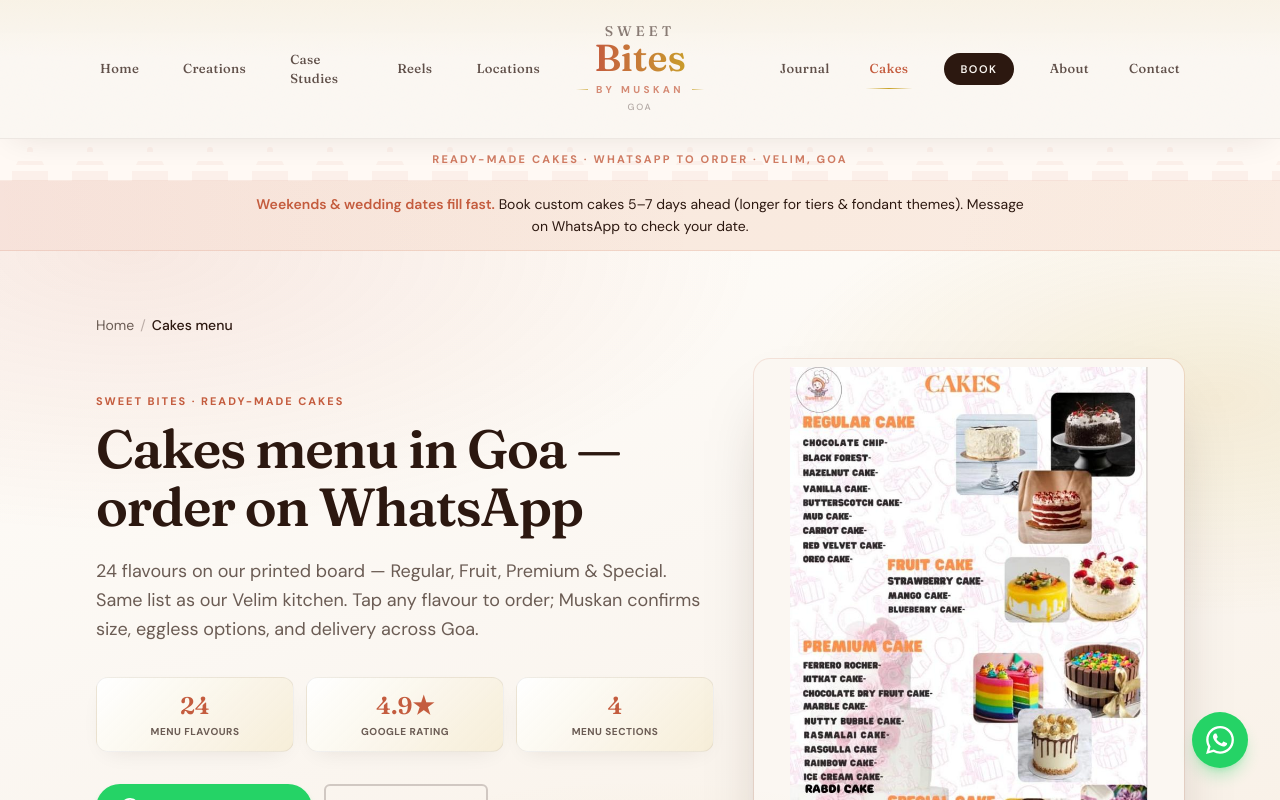
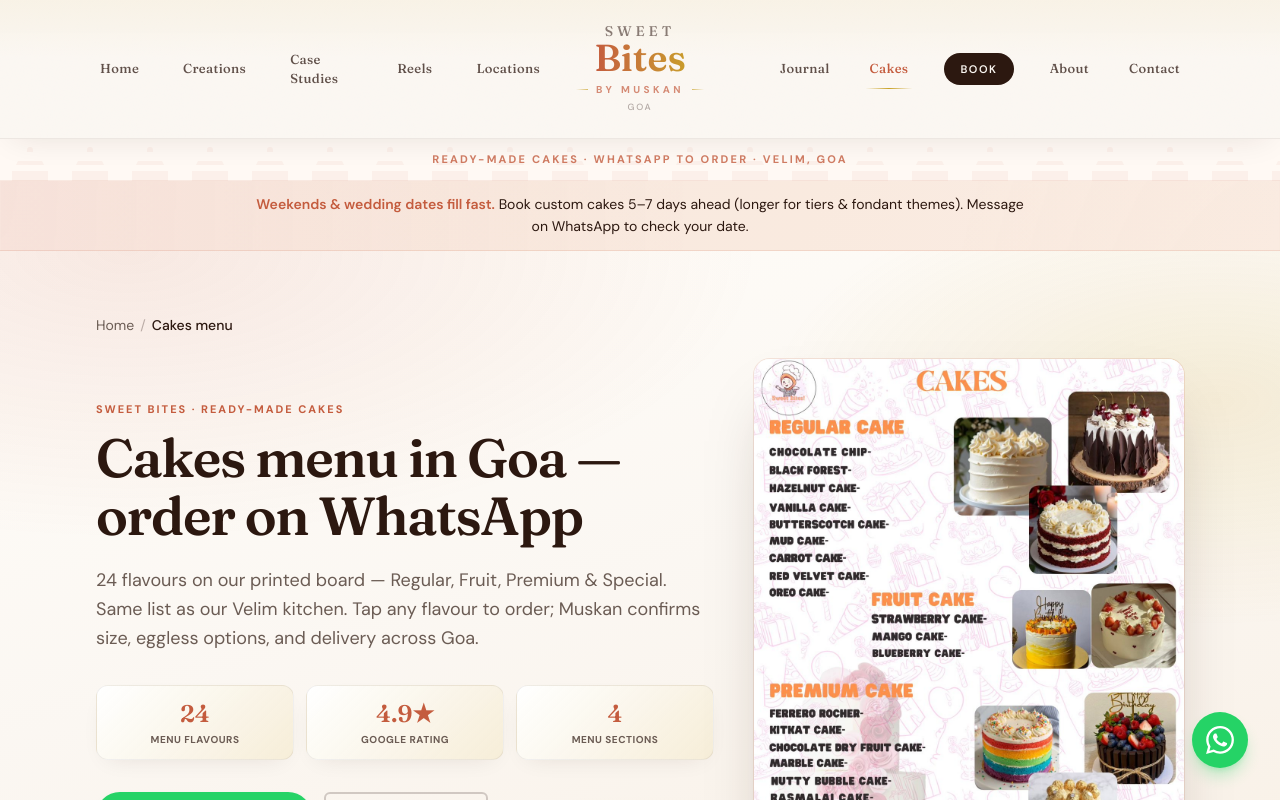
Before and after one commit to sweetbitesgoa-lgtm/sweetbites, a Next.js app: page /cakes-menu in a window 1280 px wide. Shown: the top 800 px of the page. Built offline with nearby package versions, Linux system fonts and the light colour scheme.

Commit message:
Fix cakes page hero with new menu image asset.
Adds cakes-menu-hero.jpeg (higher-res flyer) so the hero URL changes and deploy/CDN serves the updated file instead of the old board JPEG.

Co-authored-by: Cursor <cursoragent@cursor.com>

```diff
--- a/src/components/menu/CakesMenuEnrichedSections.tsx
+++ b/src/components/menu/CakesMenuEnrichedSections.tsx
@@ -72,15 +72,16 @@ export function CakesMenuPageHeader() {
       >
         <div className="mx-auto max-w-6xl px-4 py-8 sm:px-6 sm:py-12 lg:px-8 lg:py-16">
           <CakesMenuBreadcrumb />
-          <div className="relative mb-8 overflow-hidden rounded-2xl cakes-menu-hero-image bg-cream ring-2 ring-terracotta/30 lg:hidden">
-            <div className="relative aspect-[3/4] w-full max-h-[min(480px,75vh)]">
+          <div className="relative mb-8 overflow-hidden rounded-2xl cakes-menu-hero-image ring-2 ring-terracotta/30 lg:hidden">
+            <div className="relative aspect-[4/5] w-full bg-cream">
               <Image
                 src={CAKES_MENU_HERO_IMAGE}
                 alt={CAKES_MENU_HERO_ALT}
                 fill
-                className="object-contain object-center p-1"
+                className="object-cover object-top"
                 sizes="100vw"
                 priority
+                unoptimized
               />
             </div>
             <p className="bg-gradient-to-r from-terracotta to-[#a84830] px-4 py-3 text-center text-[10px] font-bold uppercase tracking-widest text-cream">
@@ -152,15 +153,16 @@ export function CakesMenuPageHeader() {
             </div>
 
             <div className="hidden lg:col-span-5 lg:block">
-              <div className="cakes-menu-hero-image overflow-hidden rounded-2xl bg-cream ring-2 ring-terracotta/30">
-                <div className="relative aspect-[3/4] w-full max-h-[min(520px,68vh)]">
+              <div className="cakes-menu-hero-image overflow-hidden rounded-2xl ring-2 ring-terracotta/30">
+                <div className="relative aspect-[4/5] w-full max-h-[min(560px,70vh)] bg-cream">
                   <Image
                     src={CAKES_MENU_HERO_IMAGE}
                     alt={CAKES_MENU_HERO_ALT}
                     fill
-                    className="object-contain object-center p-2"
+                    className="object-cover object-top"
                     sizes="(max-width: 1024px) 100vw, 40vw"
                     priority
+                    unoptimized
                   />
                 </div>
                 <p className="bg-gradient-to-r from-terracotta to-[#a84830] px-4 py-3 text-center text-xs font-bold uppercase tracking-widest text-cream">
--- a/src/lib/cakes-menu.ts
+++ b/src/lib/cakes-menu.ts
@@ -402,7 +402,7 @@ export const cakesMenuExploreLinks = [
 ] as const;
 
 /** Full-colour menu flyer with cake photos — hero & social preview */
-export const CAKES_MENU_HERO_IMAGE = "/images/cake-menu.jpeg";
+export const CAKES_MENU_HERO_IMAGE = "/images/cakes-menu-hero.jpeg";
 
 /** Printed board photo — sidebar next to flavour list */
 export const CAKES_MENU_BOARD_IMAGE = "/images/cakes-menu-board.png";
```
Also changed, not shown: public/images/cakes-menu-hero.jpeg (added).
